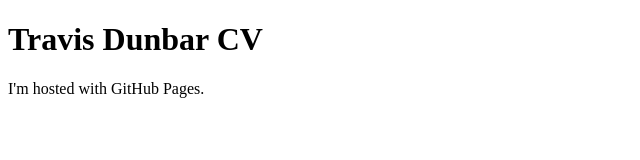
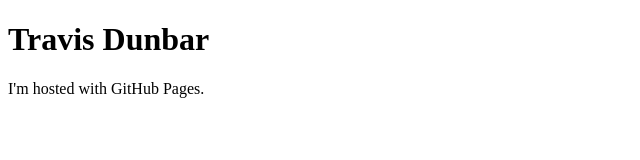
Before and after one commit to tbone317/tbone317.github.io, a plain HTML site: page index.html in a window 1280 px wide. Shown: the full height of the page, 0-640 px from the left. Drawn offline with Linux system fonts and the light colour scheme.

Commit message:
just getting started using this again

```diff
--- a/index.html
+++ b/index.html
@@ -1,7 +1,7 @@
 <!DOCTYPE html>
 <html>
 <body>
-<h1>Travis Dunbar CV</h1>
+<h1>Travis Dunbar</h1>
 <p>I'm hosted with GitHub Pages.</p>
 </body>
 </html>
```
